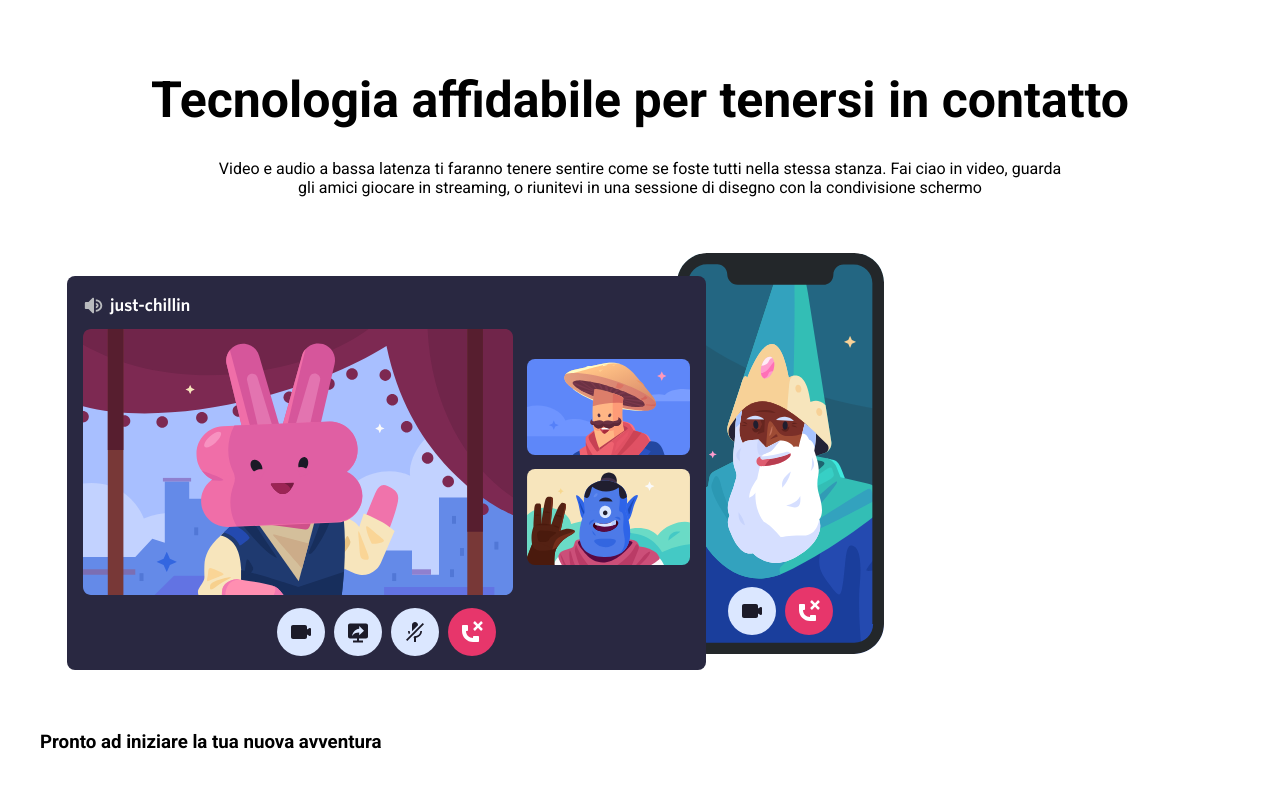
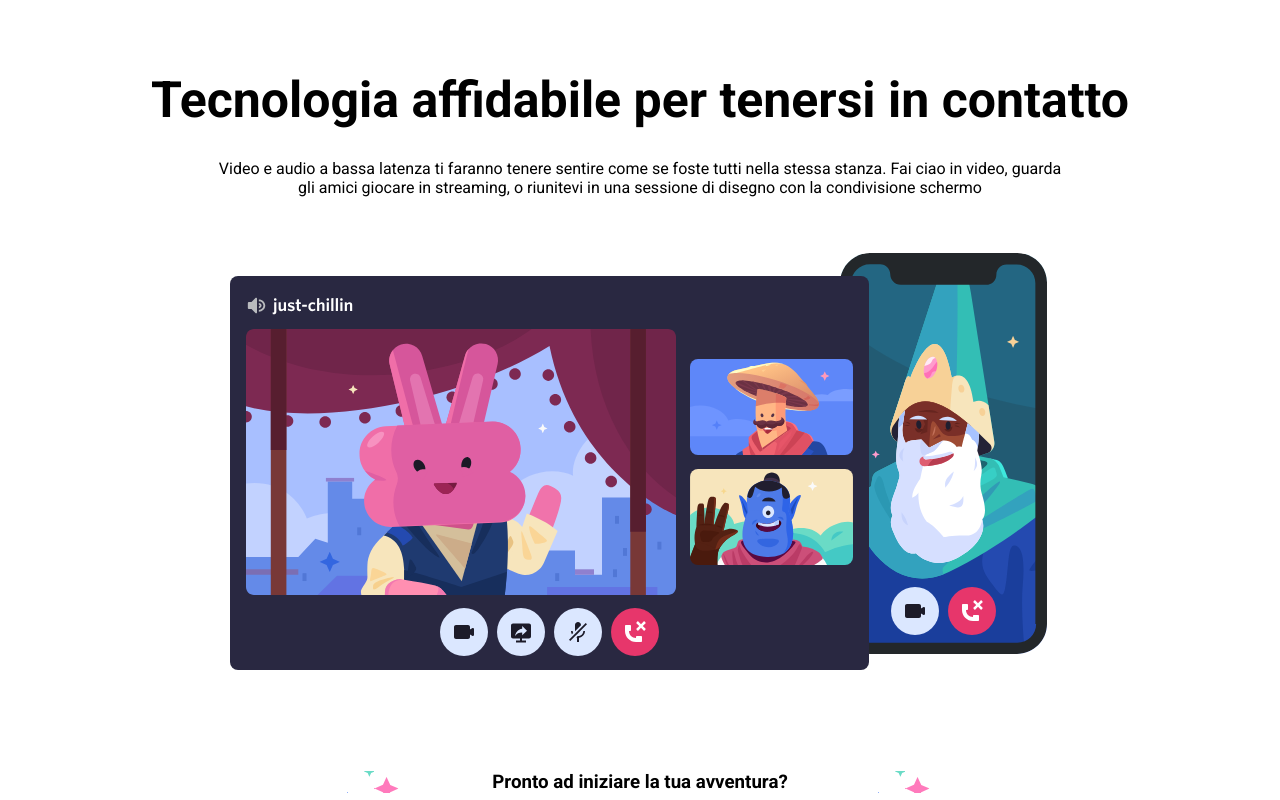
Before and after one commit to AleFabbretti/htmlcss-discord, a plain HTML site: page index.html in a window 1280 px wide. Shown: the part 2793-3593 px from the top of the page. Drawn offline with Linux system fonts and the light colour scheme.

Commit message:
h3 last section

```diff
--- a/css/style.css
+++ b/css/style.css
@@ -95,6 +95,14 @@ a{
 }
 ul{
     list-style: none;
+}
+h3{
+    background-image: url(../img/stars.svg);
+    background-size: auto;
+    background-position: center;
+    margin: auto;
+    margin-top: 40px;
+    max-width: 600px;
 }
  /*-------
    TYPOGRAPHY
@@ -210,6 +218,9 @@ section:nth-child(2n){
     border: 2px dashed;
     text-align: center;
 }
+.last-section{
+    text-align: center;
+}
 .last-section p{
     text-align: center;
     font-size: 16px;
--- a/index.html
+++ b/index.html
@@ -91,7 +91,9 @@
                     <p>Video e audio a bassa latenza ti faranno tenere sentire come se foste tutti nella stessa stanza. Fai ciao in video, guarda <br> gli amici giocare in streaming, o riunitevi in una sessione di disegno con la condivisione schermo</p>
                     <img src="img/item4-big.svg" alt="">
                 </div>
-                <h3>Pronto ad iniziare la tua nuova avventura</h3>
+                <div class="last-section">
+                <h3>Pronto ad iniziare la tua avventura?</h3>
+                </div>
             </div>
         </section>
     </main>
```
